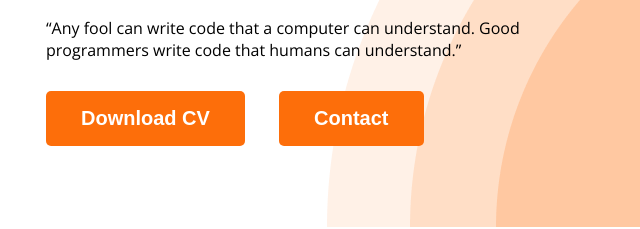
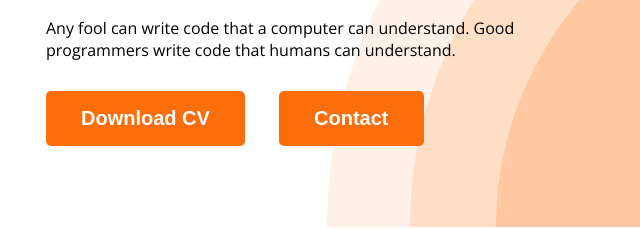
Before and after one commit to e4lh4m/Web-Dev-Portfolio, a plain HTML site: page index.html in a window 1280 px wide. Shown: the part 617-846 px from the top of the page, 112-752 px from the left. Drawn offline with nearby package versions, Linux system fonts and the light colour scheme.

```diff
--- a/index.html
+++ b/index.html
@@ -36,7 +36,7 @@
 
     <h3 class="banner-welcome">Hi, I  am</h3>
 <h1 class="banner-title">Vladimir Putin</h1>
-<p class="banner-p">“Any fool can write code that a computer can understand. Good programmers write code that humans can understand.”</p>
+<p class="banner-p">Any fool can write code that a computer can understand. Good programmers write code that humans can understand.</p>
 <button id="downloadbtn" class="button-primary">Download CV</button>
 <button class="button-primary">Contact</button>
 </div>
```
